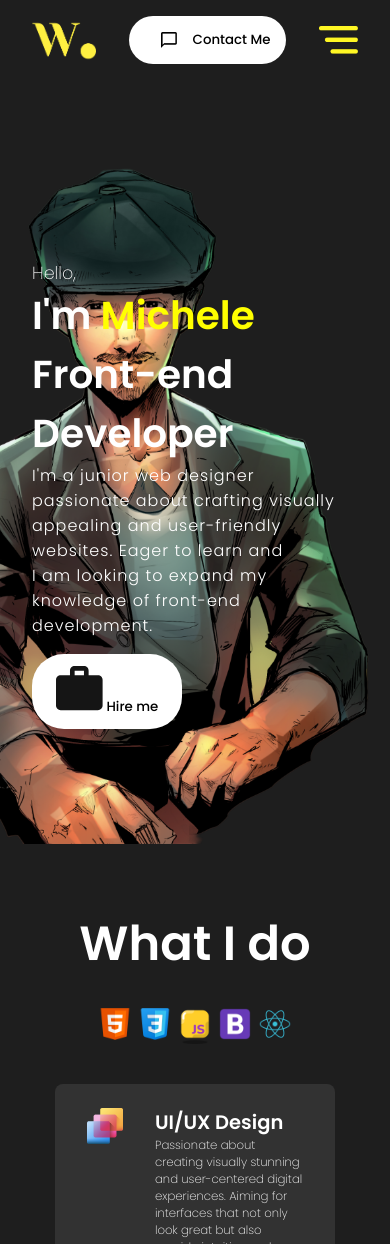
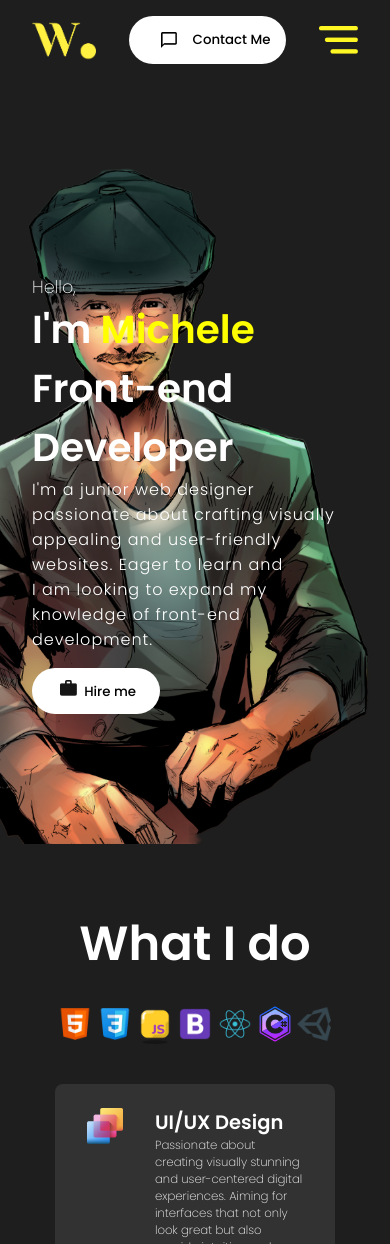
Before and after one commit to MikeYoulend/portfolio, a React (Create React App) app: page / in a window 390 px wide. Shown: the top 1244 px of the page. Built offline with nearby package versions, Linux system fonts and the light colour scheme.

Commit message:
Added C# & Unity

```diff
--- a/src/components/Intro/Intro.jsx
+++ b/src/components/Intro/Intro.jsx
@@ -20,7 +20,7 @@ const Intro = () => {
 				</p>
 				<Link>
 					<button className="btn">
-						<img src={btnImg} alt="Hire me" className="btnImg" /> Hire me
+						<img src={btnImg} alt="Hire me" className="bntImg" /> Hire me
 					</button>
 				</Link>
 			</div>
--- a/src/components/Intro/intro.css
+++ b/src/components/Intro/intro.css
@@ -54,7 +54,7 @@
 .bntImg {
 	object-fit: cover;
 	margin: 0 0.25rem;
-	height: 0.5rem;
+	height: 1rem;
 }
 
 @media screen and (max-width: 840px) {
--- a/src/components/Skills/Skills.jsx
+++ b/src/components/Skills/Skills.jsx
@@ -8,18 +8,21 @@ import Css3Icon from "../../assets/Css3Icon.png";
 import Html5Icon from "../../assets/Html5Icon.png";
 import ReactIcon from "../../assets/ReactIcon.png";
 import BootstrapIcon from "../../assets/BootstrapIcon.png";
-
+import Csharp from "../../assets/c-sharp.png";
+import Unity from "../../assets/Unity.png";
 const Skills = () => {
 	return (
 		<section id="skills">
 			<span className="skillTitle">What I do</span>
 
 			<div id="Software">
-				<img src={Html5Icon} alt="Linkedin" className="SoftwareImg" />
-				<img src={Css3Icon} alt="Whatsapp" className="SoftwareImg" />
-				<img src={JavascriptIcon} alt="Email" className="SoftwareImg" />
-				<img src={BootstrapIcon} alt="Email" className="SoftwareImg" />
-				<img src={ReactIcon} alt="Email" className="SoftwareImg" />
+				<img src={Html5Icon} alt="Html" className="SoftwareImg" />
+				<img src={Css3Icon} alt="CSS" className="SoftwareImg" />
+				<img src={JavascriptIcon} alt="Javascript" className="SoftwareImg" />
+				<img src={BootstrapIcon} alt="Bootstrap" className="SoftwareImg" />
+				<img src={ReactIcon} alt="React" className="SoftwareImg" />
+				<img src={Csharp} alt="Email" className="SoftwareImg" />
+				<img src={Unity} alt="Email" className="SoftwareImg" />
 			</div>
 
 			<div className="skillBars">
--- a/src/components/Skills/skills.css
+++ b/src/components/Skills/skills.css
@@ -59,6 +59,7 @@
 	display: flex;
 	align-items: center;
 	justify-content: center;
+	flex-wrap: wrap;
 }
 
 .SoftwareImg {
@@ -69,6 +70,9 @@
 @media screen and (max-width: 720px) {
 	.skillBarText > p {
 		font-size: 2vw;
+	}
+	#Software {
+		max-width: 25rem;
 	}
 }
 
@@ -83,6 +87,7 @@
 	.skillBarText > h2 {
 		font-size: 5vw;
 	}
+
 	.SoftwareImg {
 		height: 2.5rem;
 		width: 2.5rem;
```
Also changed, not shown: src/assets/Unity.png (added), src/assets/c-sharp.png (added).
